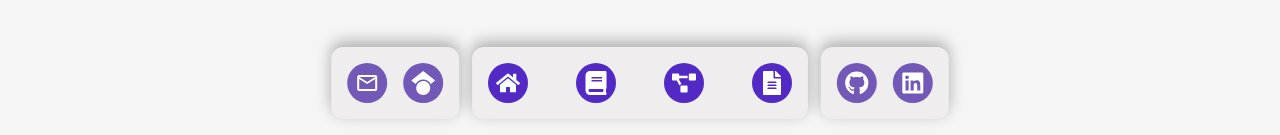
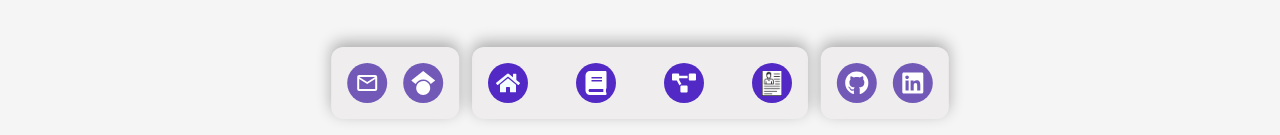
Before and after one commit to Kamlesh-KD/Kamlesh-KD.github.io, a React (Vite) app in the folder KD/: page / in a window 1280 px wide. Shown: the part 665-800 px from the top of the page. Built offline with nearby package versions, Linux system fonts and the light colour scheme.

Commit message:
background and cv

```diff
--- a/KD/src/components/Dock.css
+++ b/KD/src/components/Dock.css
@@ -121,3 +121,17 @@
   .mobile-dock-link.active {
     color: #f2feff;
   }
+  .cv-icon {
+    background-color: #5329c5;
+    display: flex;
+    justify-content: center;
+    align-items: center;
+    width: 20px;
+    height: 25px;
+    overflow: hidden;
+  }
+
+  .cv-icon img {
+    width: 100%;
+    height: auto;
+  }
--- a/KD/src/components/Dock.jsx
+++ b/KD/src/components/Dock.jsx
@@ -1,7 +1,8 @@
 import React, { useRef, useState, useEffect } from "react";
 import { motion, useMotionValue, useSpring, useTransform } from "framer-motion";
-import { FaHome, FaBook, FaProjectDiagram, FaFileAlt } from "react-icons/fa";
+import { FaHome, FaBook, FaProjectDiagram } from "react-icons/fa";
 import { FaGithub, FaLinkedin } from "react-icons/fa";
+import cv from '/cv.png';
 import { MdOutlineMail } from "react-icons/md";
 import { FaGoogleScholar } from "react-icons/fa6";
 import { useWindowSize } from "../utils/useWindowSize";
@@ -85,7 +86,7 @@ function DesktopDock({ activeLink, setActiveLink }) {
         setActiveLink={setActiveLink}
       />
       <AppIcon
-        icon={<FaFileAlt />}
+        icon={<div className="cv-icon"><img src={cv} alt="CV" /></div>}
         link="#cv"
         label="CV"
         mouseX={mouseX}
@@ -168,7 +169,7 @@ function MobileDock({ activeLink, setActiveLink }) {
         setActiveLink={setActiveLink}
       />
       <MobileAppIcon
-        icon={<FaFileAlt />}
+        icon={<div className="cv-icon"><img src={cv} alt="CV" /></div>}
         link="#cv"
         label="CV"
         isActive={activeLink === "#cv"}
@@ -177,47 +178,6 @@ function MobileDock({ activeLink, setActiveLink }) {
     </div>
   );
 }
-
-// function AppIcon({ icon, link, label, mouseX, isActive, setActiveLink }) {
-//   const ref = useRef(null);
-
-//   const distance = useTransform(mouseX, (val) => {
-//     const bounds = ref.current?.getBoundingClientRect() ?? { x: 0, width: 0 };
-//     return val - bounds.x - bounds.width / 2;
-//   });
-
-//   const widthSync = useTransform(distance, [-150, 0, 150], [40, 80, 40]);
-//   const width = useSpring(widthSync, { mass: 0.1, stiffness: 150, damping: 12 });
-
-//   const scale = useTransform(distance, [-150, 0, 150], [1, 1.3, 1]);
-//   const yOffset = useTransform(distance, [-150, 0, 150], [0, -10, 0]);
-
-//   const handleClick = (e) => {
-//     e.preventDefault();
-//     const targetElement = document.querySelector(link);
-//     if (targetElement) {
-//       targetElement.scrollIntoView({ behavior: "smooth" });
-//     }
-//     setActiveLink(link);
-//   };
-
-//   return (
-//     <motion.div
-//       ref={ref}
-//       style={{ width, scale, y: yOffset }}
-//       className="dock-item"
-//     >
-//       <a
-//         href={link}
-//         className={`dock-link ${isActive ? "active" : ""}`}
-//         onClick={handleClick}
-//       >
-//         {icon}
-//       </a>
-//       <span className="label">{label}</span>
-//     </motion.div>
-//   );
-// }
 
 function AppIcon({ icon, link, label, mouseX, isActive, setActiveLink }) {
   const ref = useRef(null);
--- a/KD/src/pages/cv.css
+++ b/KD/src/pages/cv.css
@@ -1,4 +1,4 @@
-.cv-section {
+   .cv-section {
     padding: 90px;
     background-color: #f9f9f9;
     min-height: 60vh;
@@ -49,6 +49,12 @@
     justify-content: center;
     align-items: center;
     z-index: 1000;
+    opacity: 0;
+    transition: opacity 0.3s ease;
+  }
+
+  .modal-overlay.open {
+    opacity: 1;
   }
 
   .modal-content {
@@ -58,6 +64,14 @@
     width: 60%;
     height: 95%;
     position: relative;
+    transform: scale(0);
+    opacity: 0;
+    transition: transform 0.3s ease, opacity 0.3s ease;
+  }
+
+  .modal-content.open {
+    transform: scale(1);
+    opacity: 1;
   }
 
   .close-btn {
--- a/KD/src/pages/cv.jsx
+++ b/KD/src/pages/cv.jsx
@@ -3,13 +3,18 @@ import './cv.css';
 
 const CV = () => {
   const [isModalOpen, setIsModalOpen] = useState(false);
+  const [isClosing, setIsClosing] = useState(false);
 
   const openModal = () => {
     setIsModalOpen(true);
+    setIsClosing(false);
   };
 
   const closeModal = () => {
-    setIsModalOpen(false);
+    setIsClosing(true);
+    setTimeout(() => {
+      setIsModalOpen(false);
+    }, 300);
   };
 
   return (
@@ -19,8 +24,8 @@ const CV = () => {
       <button onClick={openModal} className="view-cv-btn">View CV</button>
 
       {isModalOpen && (
-        <div className="modal-overlay" onClick={closeModal}>
-          <div className="modal-content" onClick={(e) => e.stopPropagation()}>
+        <div className={`modal-overlay ${isClosing ? '' : 'open'}`} onClick={closeModal}>
+          <div className={`modal-content ${isClosing ? '' : 'open'}`} onClick={(e) => e.stopPropagation()}>
             <button className="close-btn" onClick={closeModal}>&times;</button>
             <iframe
               src="Kamlesh_Ranabhat_CV.pdf"
```
Also changed, not shown: KD/public/cv.png (added), 1 other file (tests, documents, lock files or other folders).
